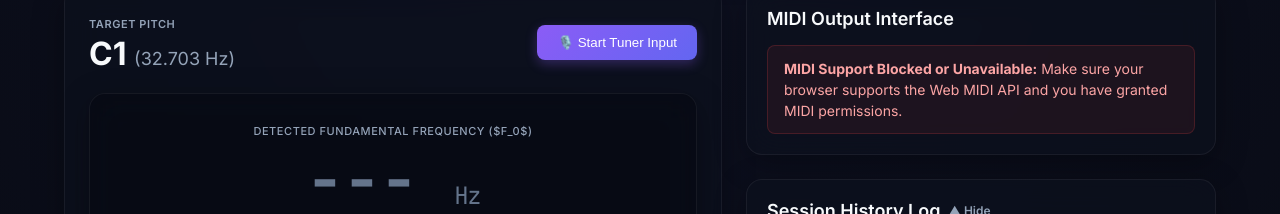
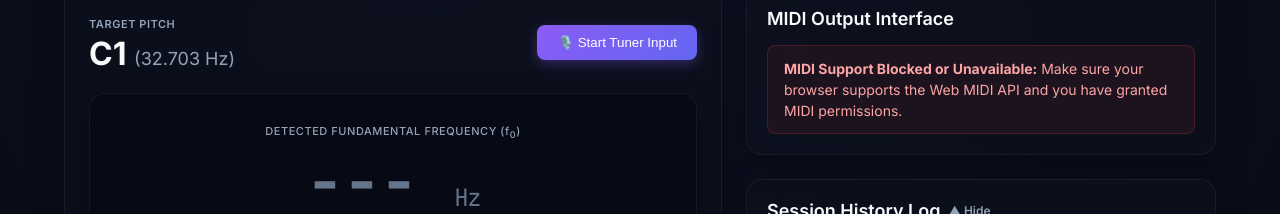
Before and after one commit to awonak/vco-calibration, a React (Vite) app: page / in a window 1280 px wide. Shown: the part 137-351 px from the top of the page. Built offline with nearby package versions, Linux system fonts and the light colour scheme.

Commit message:
Fixed LaTeX formatting

```diff
--- a/src/components/LiveTuner.tsx
+++ b/src/components/LiveTuner.tsx
@@ -124,7 +124,7 @@ export const LiveTuner: React.FC = () => {
         )}
 
         <div style={{ fontSize: '11px', color: 'var(--text-secondary)', textTransform: 'uppercase', fontWeight: 500, letterSpacing: '0.05em', marginBottom: '8px' }}>
-          Detected Fundamental Frequency ($f_0$)
+          Detected Fundamental Frequency (<span style={{ textTransform: 'none' }}>f<sub>0</sub></span>)
         </div>
 
         {/* Massive Digit reading */}
```
